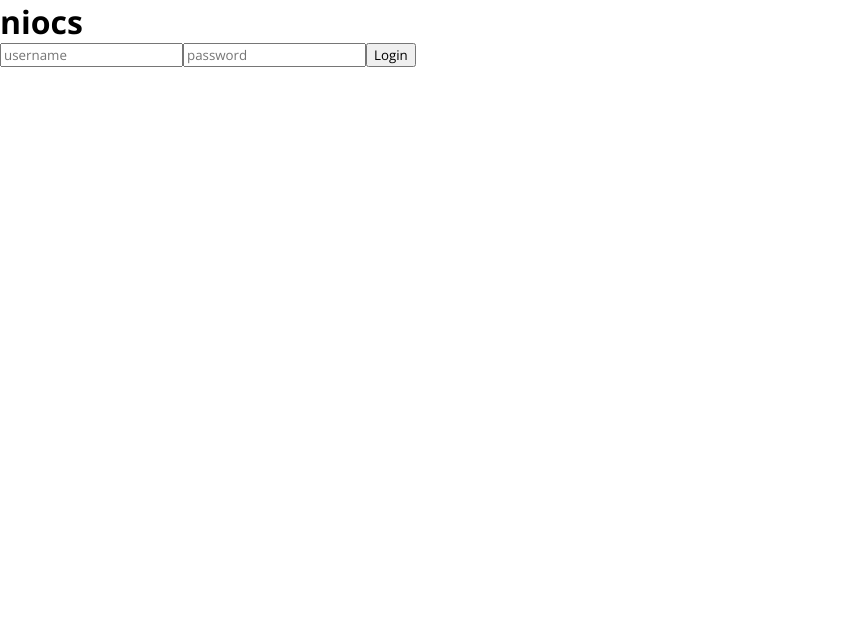
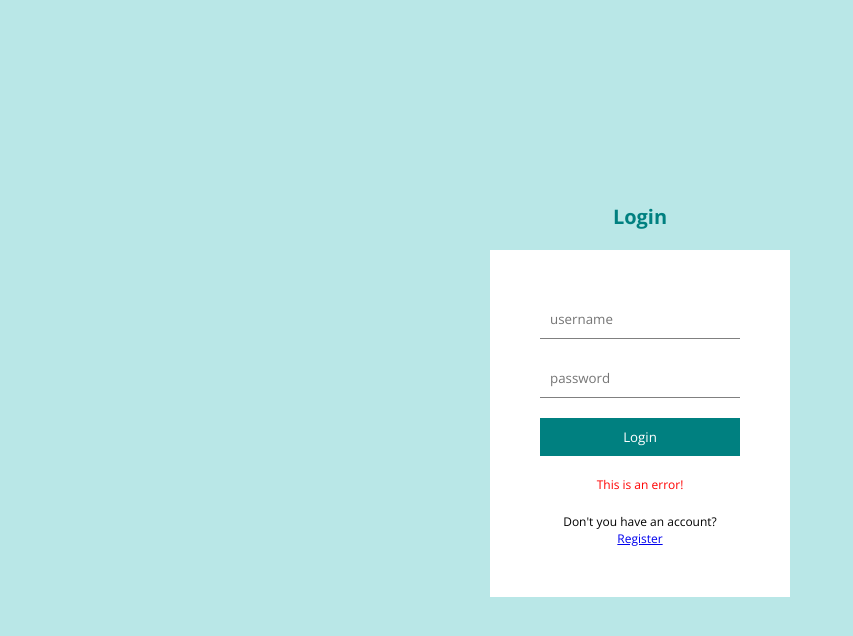
Before and after one commit to bipinrai054/blog_llamadev, a React (Create React App) app in the folder client/: page /login in a window 1280 px wide. Shown: the top 636 px of the page, without its empty margins (0-853 px from the left). Built offline with nearby package versions, Linux system fonts and the light colour scheme.

Commit message:
login and register page done

```diff
--- a/client/src/App.js
+++ b/client/src/App.js
@@ -15,6 +15,9 @@
 // components
 import Navbar from './components/Navbar';
 import Footer from './components/Footer';
+
+// styles
+import './style.scss';
 
 const Layout = () => {
   return (
--- a/client/src/pages/Login.jsx
+++ b/client/src/pages/Login.jsx
@@ -1,13 +1,18 @@
 import React from 'react';
+import { Link } from 'react-router-dom';
 
 export default function Login() {
   return (
     <div className='auth'>
-      <h1>niocs</h1>
+      <h1>Login</h1>
       <form>
-        <input type='text' placeholder='username' />
-        <input type='password' placeholder='password' />
+        <input required type='text' placeholder='username' />
+        <input required type='password' placeholder='password' />
         <button>Login</button>
+        <p>This is an error!</p>
+        <span>
+          Don't you have an account? <Link to='/register'>Register</Link>
+        </span>
       </form>
     </div>
   );
--- a/client/src/pages/Register.jsx
+++ b/client/src/pages/Register.jsx
@@ -1,5 +1,20 @@
 import React from 'react';
+import { Link } from 'react-router-dom';
 
 export default function Register() {
-  return <div>Register</div>;
+  return (
+    <div className='auth'>
+      <h1>Register</h1>
+      <form>
+        <input required type='text' placeholder='username' />
+        <input required type='email' placeholder='email' />
+        <input required type='password' placeholder='password' />
+        <button>Register</button>
+        <p>This is an error!</p>
+        <span>
+          Do you have an account? <Link to='/login'>Login</Link>
+        </span>
+      </form>
+    </div>
+  );
 }
--- /dev/null
+++ b/client/src/style.scss
@@ -0,0 +1,55 @@
+$lightgreen: #b9e7e7;
+
+.app {
+  .container {
+    // login and register
+
+    .auth {
+      display: flex;
+      align-items: center;
+      flex-direction: column;
+      justify-content: center;
+      height: 100vh;
+      background-color: $lightgreen;
+
+      h1 {
+        font-size: 20px;
+        color: teal;
+        margin-bottom: 20px;
+      }
+      form {
+        display: flex;
+        flex-direction: column;
+        padding: 50px;
+        background-color: white;
+        width: 200px;
+        gap: 20px;
+
+        input {
+          padding: 10px;
+          border: none;
+          border-bottom: 1px solid gray;
+        }
+
+        button {
+          padding: 10px;
+          border: none;
+          background-color: teal;
+          cursor: pointer;
+          color: white;
+        }
+
+        p {
+          font-size: 12px;
+          color: red;
+          text-align: center;
+        }
+
+        span {
+          font-size: 12px;
+          text-align: center;
+        }
+      }
+    }
+  }
+}
--- a/client/style.scss
+++ /dev/null
@@ -1,5 +0,0 @@
-.app {
-  .container {
-    // login and register
-  }
-}
```
